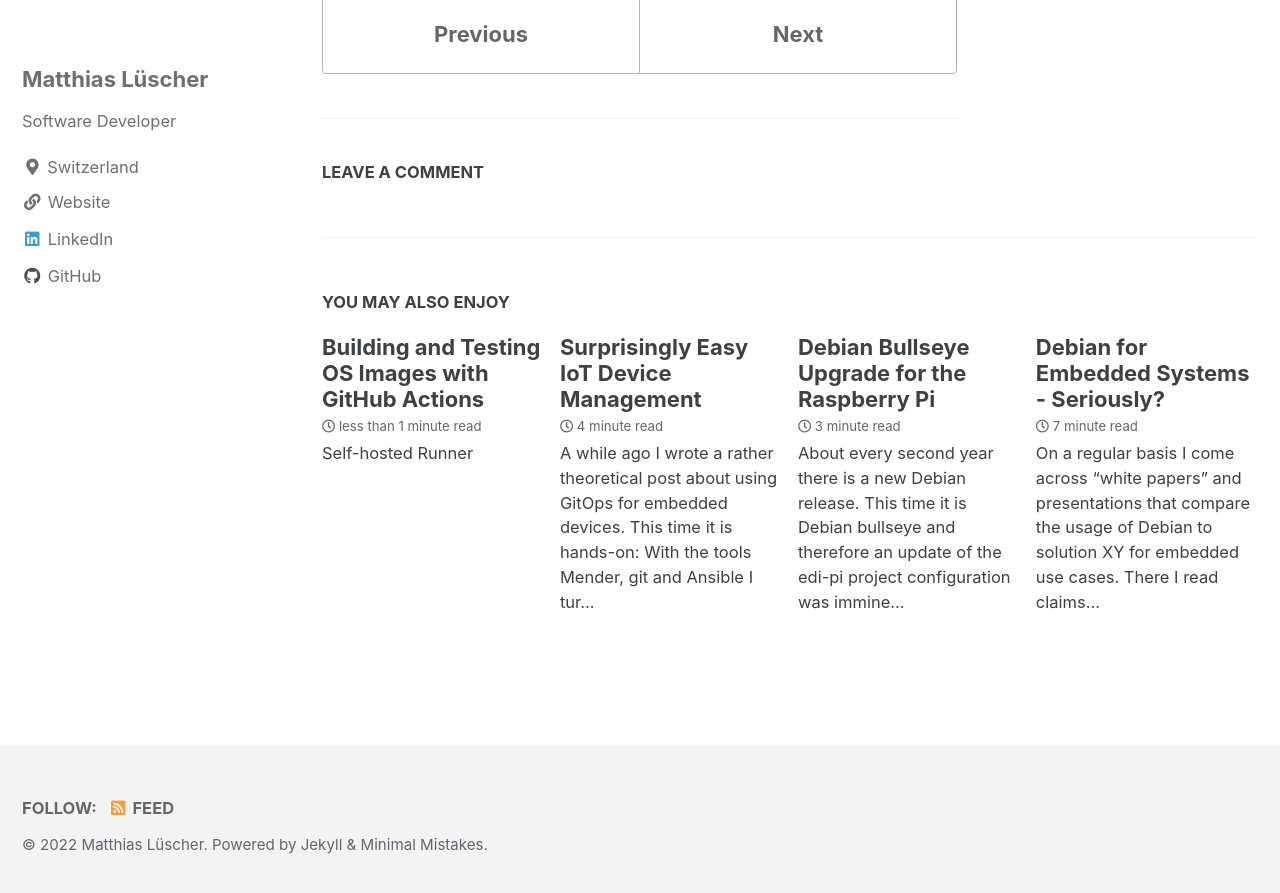
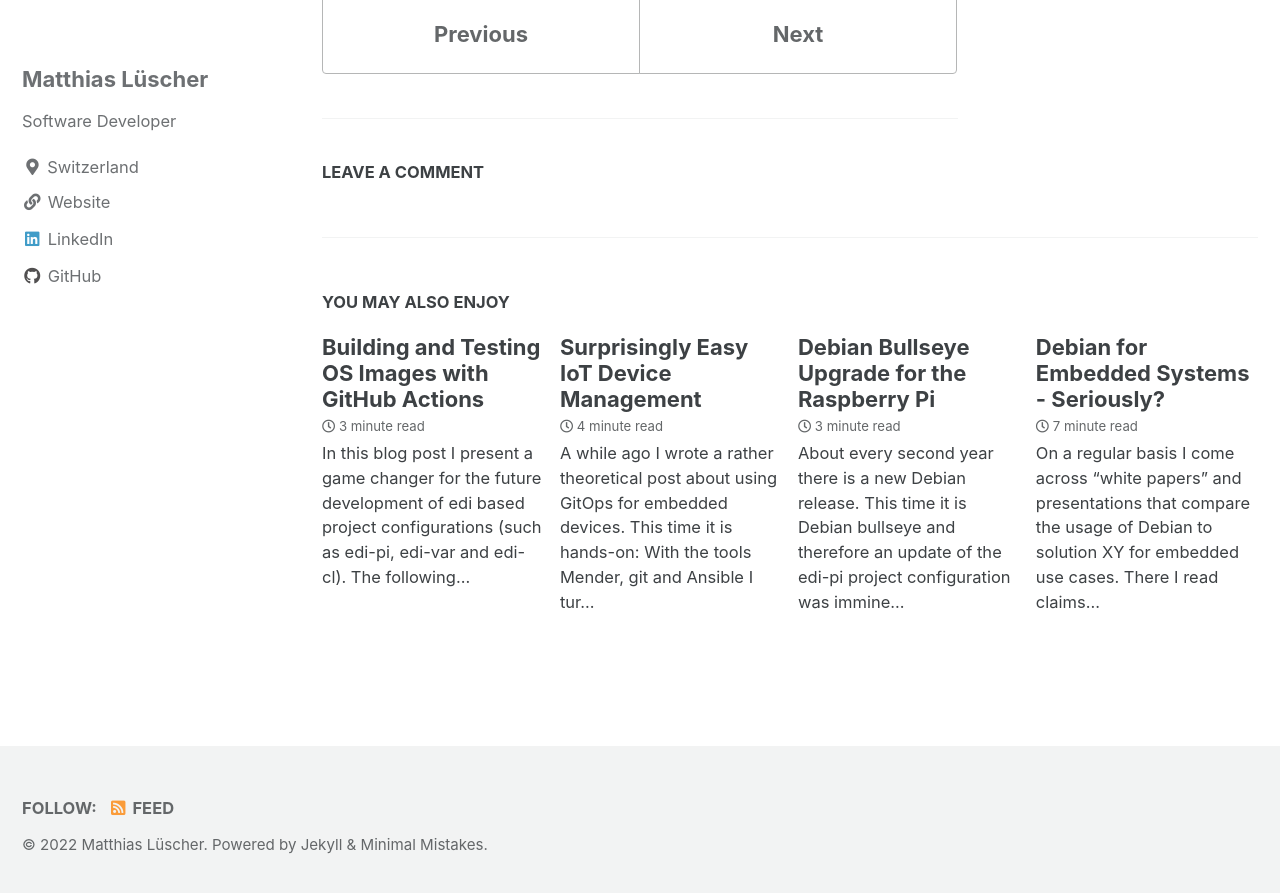
Before and after one commit to lueschem/lueschem.github.io, a Jekyll site: the page built from _posts/2020-04-30-Speedup-on-Ubuntu-Focal.md, in a window 1280 px wide and 900 px high, scrolled down 1463 px. Shown: the top 893 px of the window. Built offline with Jekyll 4.4.1, drawn with Linux system fonts in a browser that asks for light colours; cached includes are drawn as plain includes; comment, search, counter and statistics services are not loaded; some of the changed lines change nothing that is shown.

Commit message:
Added text to GitHub Actions post.

````diff
--- a/_posts/2022-04-17-Building-and-Testing-OS-Images-with-GitHub-Actions.md
+++ b/_posts/2022-04-17-Building-and-Testing-OS-Images-with-GitHub-Actions.md
@@ -6,23 +6,87 @@
 title: "Building and Testing OS Images with GitHub Actions"
 ---
 
+In this blog post I present a game changer for the future development of edi based project configurations (such as
+[edi-pi](https://github.com/lueschem/edi-pi), [edi-var](https://github.com/lueschem/edi-var) and
+[edi-cl](https://github.com/lueschem/edi-cl)). The following
+two items will help me - and hopefully others - a lot to further improve the quality of edi and its project
+configurations:
+
+- A fully automated setup of a [_self-hosted GitHub actions runner_](https://docs.github.com/en/actions/hosting-your-own-runners/about-self-hosted-runners)
+that is capable of running _edi commands_.
+- A [_GitHub actions workflow_](https://docs.github.com/en/actions/using-workflows/workflow-syntax-for-github-actions)
+that builds a Debian based _OS from scratch_, _dispatches_ it to a device and _tests_ it.
+
 Self-hosted Runner
 ------------------
 
+The following sketch depicts the setup of the self-hosted runner:
+
 ![Runner Setup](/assets/images/blog/CICDGitHubRunner.png){:class="img-responsive"}
+
+As a prerequisite a GitOps ready Raspberry Pi 4 got flashed
+(see [edi-pi](https://github.com/lueschem/edi-pi), command `sudo edi -v image create pi4-bullseye-arm64-gitops.yml`).
+However, this time we do not turn the Raspberry Pi into a [kiosk terminal](/Surprisingly-Easy-IoT-Device-Management/).
+Instead, we choose to go with a different configuration and enter the following key/value pairs using the
+[Mender configure](https://docs.mender.io/add-ons/configure) add on (step &#9312;):
 
 ![Mender Configure](/assets/images/blog/CICDRunnerConfig.png){:class="img-responsive"}
 
+Accordingly - after receiving the config artifact &#9313; - the device will clone the
+[playbook edi-gh-actions-runner-playbook](https://github.com/lueschem/edi-gh-actions-runner-playbook) &#9314;
+(main branch). The playbook itself makes use of two roles &#9315;:
+
+- [github_actions_runner](https://github.com/MonolithProjects/ansible-github_actions_runner): A role written by
+Michal Muransky that installs a GitHub Actions runner.
+- [edi_installer](https://github.com/lueschem/edi_installer): A role that installs edi including its prerequisites.
+
+The roles will then fetch the runner binaries from GitHub &#9316; and a lot of Debian packages from the upstream Debian
+repositories and the [edi PackageCloud repository](https://packagecloud.io/get-edi/debian) &#9317;.
+
+If something should go wrong, then the Mender [remote terminal](https://docs.mender.io/add-ons/remote-terminal) add-on
+might be useful:
+
 ![Debug Terminal](/assets/images/blog/CICDRunnerTerminal.png){:class="img-responsive"}
 
+However - once everything is properly setup - nothing should go wrong anymore and the self-hosted runner will connect
+to the edi-ci-cd GitHub repository:
+
 ![Registered Runner](/assets/images/blog/CICDRegisteredRunner.png){:class="img-responsive"}
+
+Please note that the edi-ci-cd project is a private repository according to the
+[GitHub security recommendation](https://docs.github.com/en/actions/hosting-your-own-runners/about-self-hosted-runners#self-hosted-runner-security).
+In order to still make the setup transparent, I provide the cloned repository
+[edi-ci-cd-public](https://github.com/lueschem/edi-ci-cd-public).
+
+As a bonus even a complete OS update on the runner is possible and the whole setup will get re-applied thanks to
+[this commit](https://github.com/lueschem/edi-pi/commit/a01b1fe9832f5de46687aefcfcce05676caf66a1).
 
 OS Build and Test Workflow
 --------------------------
 
+Using the self-hosted runner we are now able to trigger our
+[OS build, dispatch and test workflow](https://github.com/lueschem/edi-ci-cd-public/blob/main/.github/workflows/os-deployment.yml):
+
 ![Workflow Setup](/assets/images/blog/CICDGitHubActionsOSWorkflow.png){:class="img-responsive"}
 
+As a first step (the only manual step) we tell the workflow which configuration (here `iot-gate-imx8-bullseye-arm64.yml`)
+of which repository (here `edi-cl` using the `main` branch) shall be applied to our chosen device (referenced by the
+Mender device id) &#9312;:
+
 ![Run Workflow](/assets/images/blog/CICDRunWorkflow.png){:class="img-responsive"}
+
+The job will then be sent to our self-hosted runner &#9313;. The runner will check out the source code of edi-ci-cd and
+the specified edi project configuration (here [edi-cl](https://github.com/lueschem/edi-cl)) &#9314;. edi will then take
+care of building the specified OS artifact (here `iot-gate-imx8-bullseye-arm64.yml`) from scratch. During this
+process a lot of Debian packages will get fetched from various Debian repositories &#9315;. Using the
+[Mender REST API](https://github.com/lueschem/edi-ci-cd-public/blob/main/mender-api) the resulting Mender OS artifact
+will get uploaded to Mender &#9316; and then dispatched to our chosen device &#9317;.
+
+After our test device got successfully updated, we run some tests that are based on [pytest](https://www.pytest.org/)
+and [Testinfra](https://testinfra.readthedocs.io/) &#9318;.
+
+Testinfra is a pretty powerful pytest plugin and - as an example - the following test makes sure that all systemd
+services are running properly on our test device:
 
 ``` python
 def test_systemd_overall_status(host):
@@ -30,6 +94,8 @@
     assert cmd.rc == 0
     assert "running" in cmd.stdout
 ```
+
+Another test checks that our root device got properly resized and comes with the expected mount points:
 
 ``` python
 import re
@@ -54,7 +120,27 @@
     assert host.mount_point(mountpoint).exists
 ```
 
+The result of the whole workflow gets nicely presented on GitHub &#9319;:
+
 ![Workflow Summary](/assets/images/blog/CICDWorkflowSummary.png){:class="img-responsive"}
+
+The attentive reader will now ask the legitimate question: Where does the workflow know the various credentials from?
+
+Using GitHub Actions you have the possibility to store [encrypted secrets](https://docs.github.com/en/actions/security-guides/encrypted-secrets).
+
+I have summarized the required secrets [here](https://github.com/lueschem/edi-ci-cd-public/blob/main/README.md).
 
 Conclusion
 ----------
+
+After having completed all this automation, I can now enjoy the flow of the bike trail while my edi OS workflow is
+running. If something should go wrong, then a GitHub e-mail will make me aware that I have to fix something once I am
+back home.
+
+The whole stuff presented here should be helpful also for other edi based projects. Apart from
+[GitHub Actions](https://github.com/features/actions) I did not introduce any new technology. Instead, I was re-using
+already familiar tools ([Ansible](https://www.ansible.com/), [Mender](https://mender.io/),
+[Debian](https://www.debian.org/), [pytest](https://www.pytest.org/) and [edi](https://www.get-edi.io)) and hardware.
+
+It should also be fairly easy to use [Jenkins](https://www.jenkins.io/) or [GitLab](https://about.gitlab.com/) instead
+of [GitHub Actions](https://github.com/features/actions).
````
